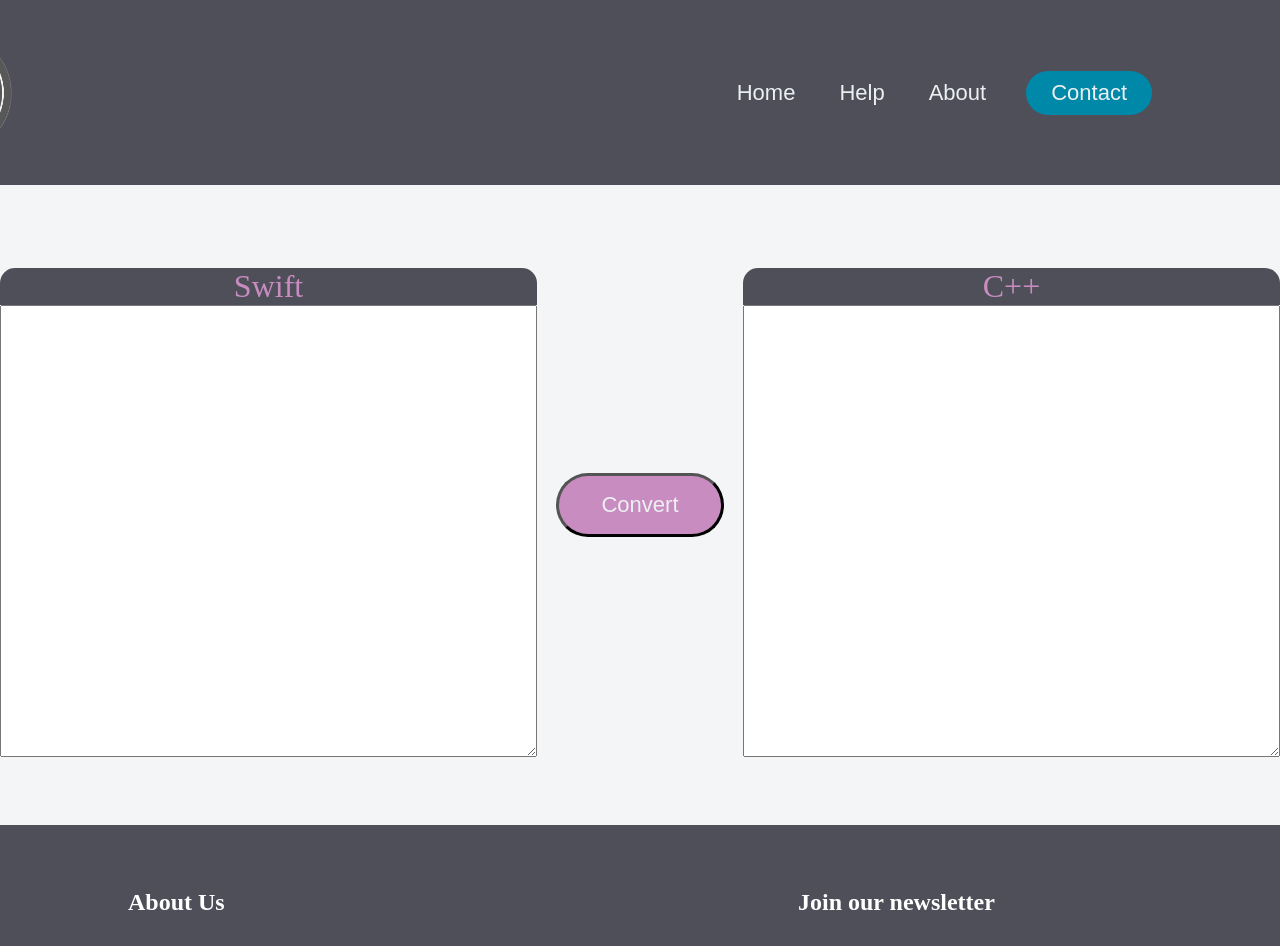
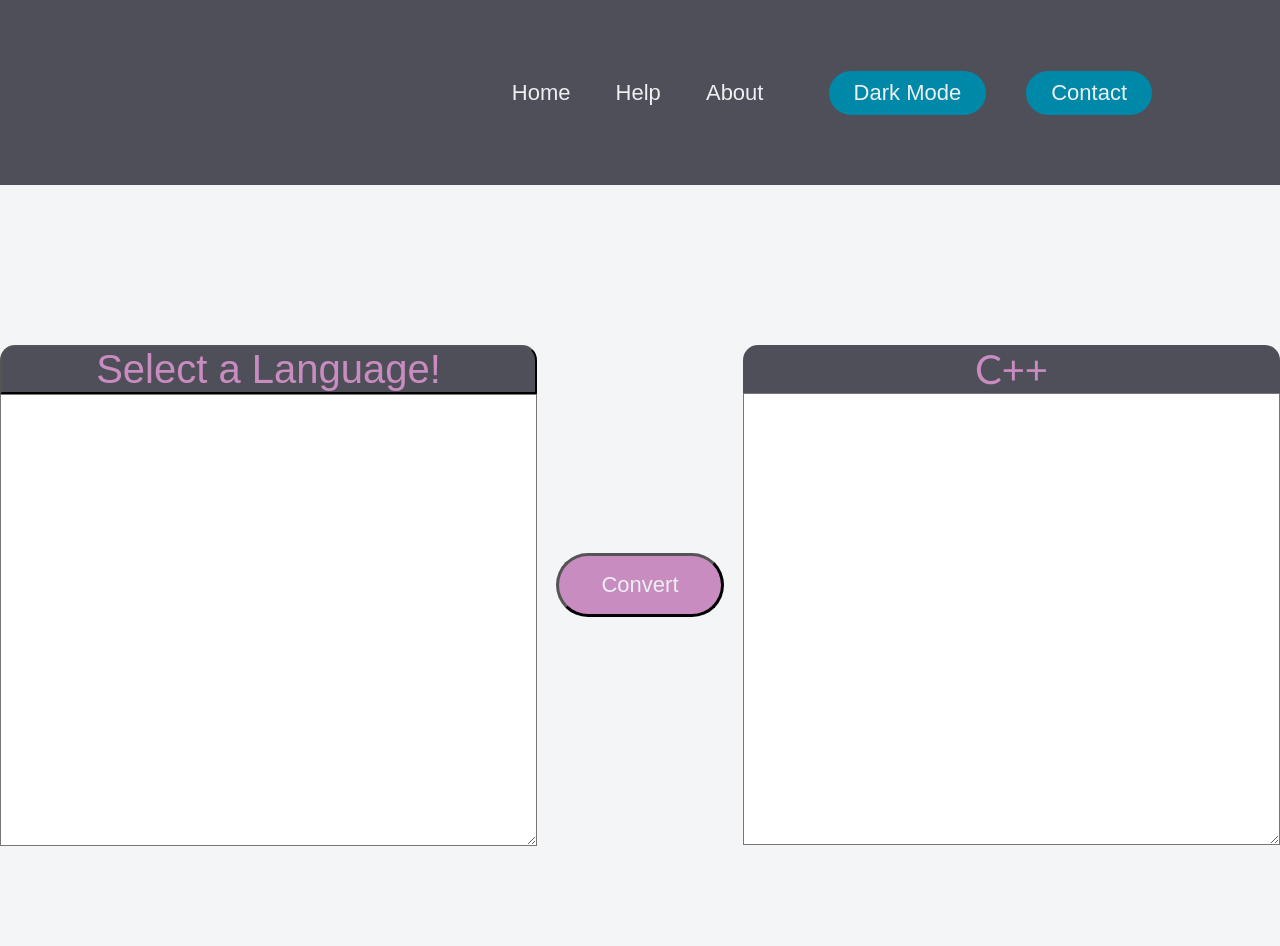
Before and after one commit to CSAllenISD/2023-ISP-CodeConverter, a plain HTML site: page index.html in a window 1280 px wide. Shown: the top 946 px of the page. Drawn offline with Linux system fonts and the light colour scheme.

Commit message:
added a dark mode button that changes the website to dark

```diff
--- a/index.css
+++ b/index.css
@@ -1,13 +1,33 @@
+:root{
+    font-size:20px;
+    font-family: 'Trebuchet MS';
+    --primary-background:#F3F5F7;
+    --primary-color: #4F4F5A;
+    --secondary-color: #C98CC0;
+    --tertiary-color: #0088a9;
+    --text-color:black;
+    --input-color:white;
+
+}
+.darkMode {
+    --primary-background:#242f3a;
+    --primary-color:#0f0f4a;
+    --secondary-color:#8856d7;
+    --tertiary-color:#1b294e;
+    --text-color:white;
+    --input-color:black;
+}
+
 header {
     display: flex;
     justify-content: flex-end;
     align-items: center;
     padding: 30px 10%;
-    background-color: #4F4F5A;
+    background-color: var(--primary-color);
 }
 footer {
 
-    background-color: #4F4F5A;
+    background-color: var(--primary-color);
 
 }
 .inputBoxes {
@@ -29,15 +49,15 @@ footer {
 }
 .sectionHeader{
     width: 100%;
-    background-color: #4F4F5A;
-    color: #C98CC0;
+    background-color: var(--primary-color);
+    color: var(--secondary-color);
     text-align: center;
     font-size: 2rem;
     border-radius: 15px 15px 0px 0px;
 }
 .convertButton {
     padding: 16px 42px;
-    background-color: #C98CC0;
+    background-color: var(--secondary-color);
     transition: all 0.3 ease 0s;
     cursor: pointer;
     border-radius: 40px;
@@ -47,21 +67,21 @@ footer {
 
 .convertButton input {
     border: none;
-    background-color: #C98CC0;
+    background-color: var(--secondary-color);
     transition: all 0.3 ease 0s;
     cursor: pointer;
 
 }
 
 .footer-container {
-    background-color: #4F4F5A;
+    background-color: var(--primary-color);
     padding: 4rem 0rem 2rem 0rem;
 }
 
 .footer {
     width: 80%;
     height: 40vh;
-    background-color: #4F4F5A;
+    background-color: var(--primary-color);
     color: white;
     display: flex;
     justify-content: space-between;
@@ -173,7 +193,16 @@ header    li, a, button {
     position:relative;
     width:125px;
     height:125px;
-    right:55vw;
+    right:45vw;
+}
+
+#selectLangButton {
+    cursor:pointer;
+}
+
+.inputPlace {
+    background-color:var(--input-color);
+    color:var(--text-color);
 }
 
 .nav_links {
@@ -190,12 +219,12 @@ header    li, a, button {
 }
 
 .nav_links li a:hover {
-    color: #0088a9;
+    color: var(--tertiary-color);
 }
 
 header   button {
     padding: 9px 25px;
-    background-color: rgba(0, 136, 169,1);
+    background-color: var(--tertiary-color);
     margin-left: 20px;
     border: none;
     border-radius: 50px;
@@ -204,12 +233,12 @@ header   button {
 }
 
 header button:hover {
-    background-color: rgba(0, 136, 169, 100);
+    background-color: var(--tertiary-color);
 }
 
 body {
     /* background-color: #FFFEEd;*/
-    background-color: #F3F5F7;
+    background-color: var(--primary-background);
 
 }
 
--- a/index.html
+++ b/index.html
@@ -5,7 +5,7 @@
     <title>Code Converter</title>
     <meta charset="UTF-8">
     <link rel="stylesheet" href="index.css">
-    <script src="script.js"> </script>
+    <script src="index.js"> </script>
   </head>
   <body>
 
@@ -17,6 +17,7 @@
 	  <li> <a href="index.html" >  Home </a> </li>
 	  <li> <a href="help.html" > Help </a></li>
 	  <li> <a href="about.html" > About </a> </li>
+	  <li> <button onclick="toggleDarkMode()" id="db"> Dark Mode </button> </li>
 	</ul>
       </nav>
       <a class="contactButton" href="contact.html"> <button> Contact </button> </a>
@@ -29,10 +30,12 @@
 	    <div class="input" >
 	      <form action-"" method="">
 		    </br>
-		    <div class="sectionHeader">Swift</div>
-		    <textarea rows="30" cols="65"> </textarea>
+		    <div><button id="selectLangButton" class="sectionHeader">Select a Language!</button></div>
+
+		    <textarea class="inputPlace" rows="30" cols="65"> </textarea>
 		      </br>
 	    </div>
+
 
 	    <div class="input">
 	      <button class="convertButton">Convert</button>
@@ -41,7 +44,7 @@
 	      <form action-"" method"">
 		    </br>
 		    <div class="sectionHeader">C++</div>
-		    <textarea rows="30" cols="65"> </textarea>
+		    <textarea class="inputPlace" rows="30" cols="65"> </textarea>
 		      </br>
 	    </div>
 	  </div>
--- a/index.js
+++ b/index.js
@@ -1,4 +1,4 @@
-var http = require('http');
+/*var http = require('http');
 var fs = require('fs');
 var {exec, spawn, execSync} = require('child_process');
 
@@ -11,3 +11,26 @@ function convert(){
     document.getElementById('outputArea').value = newCode.toString();
     var command3 = ('rm temp-files/temps.txt');
 }
+
+*/
+darkModeOn = false;
+function toggleDarkMode() {
+    var element = document.body;
+    db = document.getElementById("db");
+    element.classList.toggle("darkMode");
+    if (darkModeOn == false) {
+	darkModeOn = true
+	db.innerHTML = "Light Mode"
+
+
+    }
+    else if (darkModeOn == true) {
+	darkModeOn = false
+	db.innerHTML = "Dark Mode"
+
+
+    }
+
+
+
+}
```
